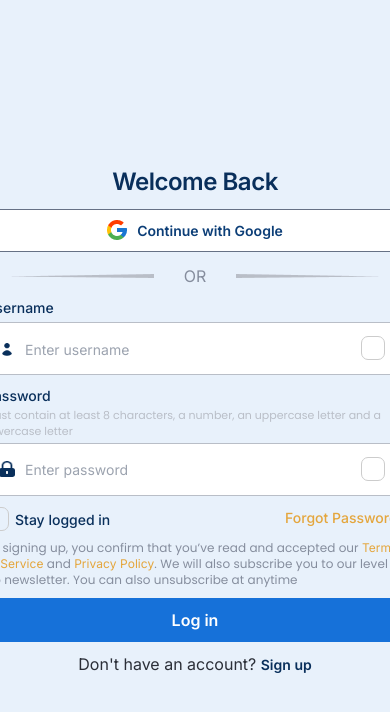
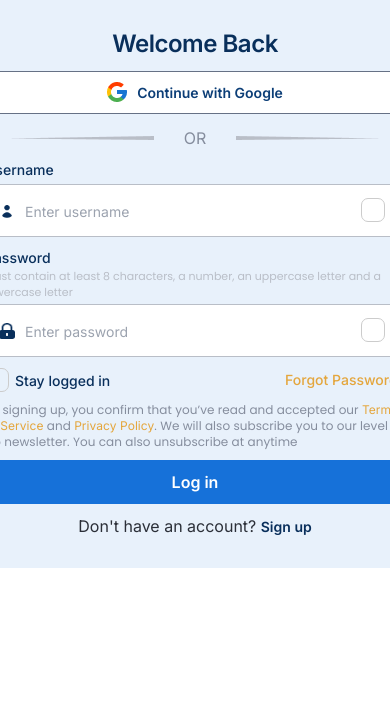
Before and after one commit to eodaneze/HealthAI-Frontend-, a React (Vite) app: page /login in a window 390 px wide. Shown: the top 712 px of the page. Built offline with nearby package versions, Linux system fonts and the light colour scheme.

Commit message:
changed styles

```diff
--- a/src/App.css
+++ b/src/App.css
@@ -450,8 +450,8 @@ span.green{
       justify-content: center;
       flex-direction: column;
       gap: 10px;
-     height: 100vh;
-     width: 100vw;
+     /* height: 100vh;
+     width: 100vw; */
   }
   .registered{
     padding-bottom: 30px;
```
